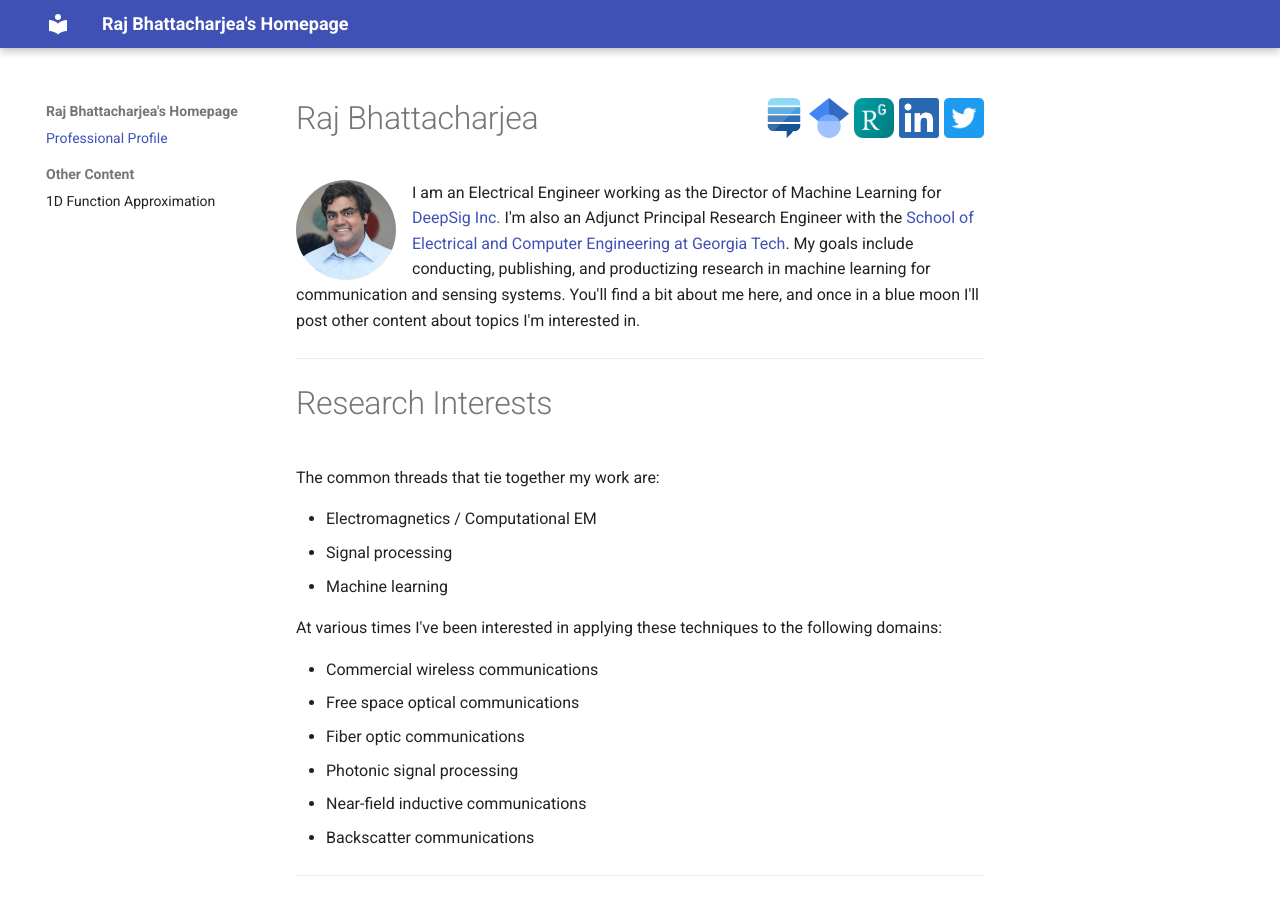
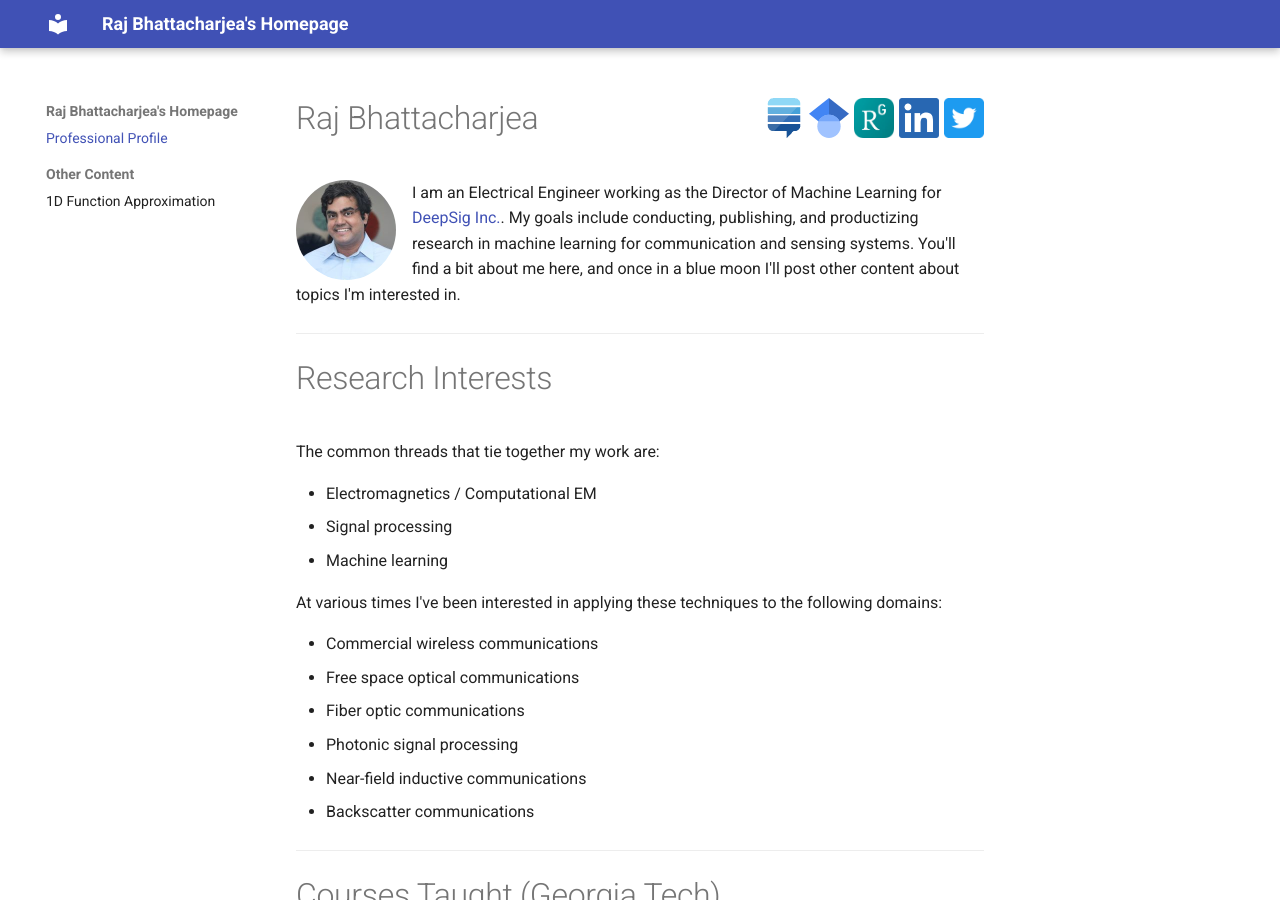
Before and after one commit to rajb245/rajb245.github.io, an MkDocs documentation site: the page built from docs/index.md, in a window 1280 px wide and 900 px high. Built offline with MkDocs 1.6.1 and Material for MkDocs 9.7.7, drawn with Linux system fonts in a browser that asks for light colours.

Commit message:
Update index.md

```diff
--- a/docs/index.md
+++ b/docs/index.md
@@ -7,9 +7,7 @@ Category: About Me
 <!-- :simple-googlescholar::fontawesome-brands-researchgate::fontawesome-brands-linkedin::fontawesome-brands-square-twitter: -->
 <!-- ![Picture of Raj Bhattacharjea](images/RajBhattacharjea_Nov2015_square_200px.png){: style="float:left;border-radius:50%;padding-right:10px;width:100px;height:100px"} -->
 ![Picture of Raj Bhattacharjea](images/headshot_2024_200px.JPG){: style="float:left;border-radius:50%;width:100px;height:100px;margin-right:1em;"}
-I am an Electrical Engineer working as the Director of Machine Learning
-for [DeepSig Inc.](https://www.deepsig.ai/) I'm also an Adjunct Principal Research Engineer with the
-[School of Electrical and Computer Engineering at Georgia Tech](https://ece.gatech.edu/).
+I am an Electrical Engineer working as the Director of Machine Learning for [DeepSig Inc.](https://www.deepsig.ai/).
 My goals include conducting, publishing, and productizing research in machine learning
 for communication and sensing systems. You'll find a bit about me here, and once in a blue moon I'll
 post other content about topics I'm interested in.
```
